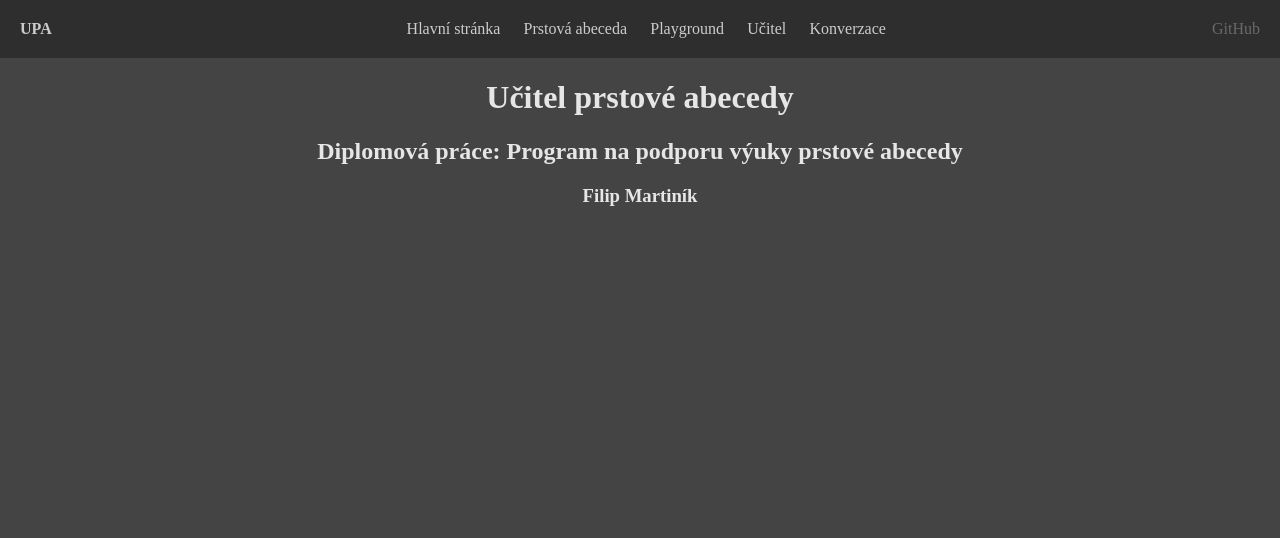
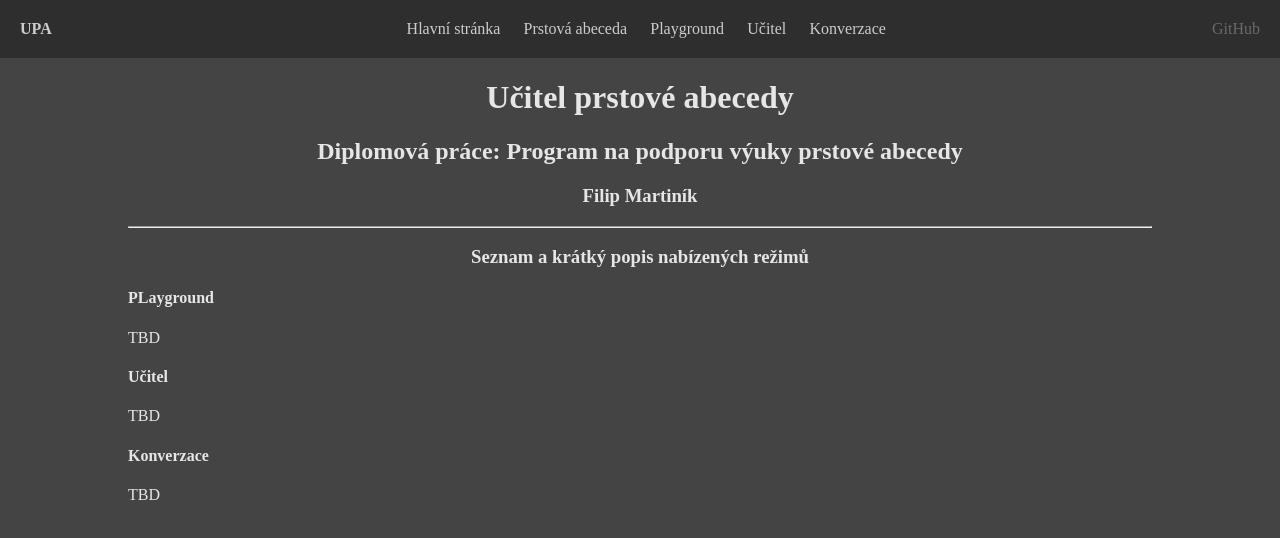
Before and after one commit to martinikf/UPA, a SvelteKit app: page / in a window 1280 px wide. Shown: the top 538 px of the page. Built offline with nearby package versions, Linux system fonts and the light colour scheme.

Commit message:
Wording, cleanup

```diff
--- a/src/lib/CSLR/Models/LetterBlock.ts
+++ /dev/null
@@ -1,3 +0,0 @@
-export class LetterBlock {
-	constructor() {}
-}
--- a/src/routes/+page.svelte
+++ b/src/routes/+page.svelte
@@ -1,9 +1,23 @@
 <script lang="ts">
 </script>
 
-<h1>Učitel prstové abecedy</h1>
-<h2>Diplomová práce: Program na podporu výuky prstové abecedy</h2>
-<h3>Filip Martiník</h3>
+<main>
+	<h1>Učitel prstové abecedy</h1>
+	<h2>Diplomová práce: Program na podporu výuky prstové abecedy</h2>
+	<h3>Filip Martiník</h3>
+
+	<hr>
+	<h3>Seznam a krátký popis nabízených režimů</h3>
+	<h4>PLayground</h4>
+	<p>TBD</p>
+
+	<h4>Učitel</h4>
+	<p>TBD</p>
+
+	<h4>Konverzace</h4>
+	<p>TBD</p>
+</main>
+
 
 <style>
 	:global(body) {
@@ -15,4 +29,9 @@
 	h3 {
 		text-align: center;
 	}
+
+	main{
+		width: 80%;
+		margin: auto;
+	}
 </style>
--- a/src/routes/conversation/+page.svelte
+++ b/src/routes/conversation/+page.svelte
@@ -25,7 +25,7 @@
 
 	let systemPrompt = `You are a conversation assistant. Follow these rules:
 	1. Answer in a language based on language in which was the previous message written.
-	2. Your responses must be of maximum length of one sentence (around 10 words).
+	2. Your responses must be of maximum length of one sentence (around 6 words).
 	3. Focus on clear, simple communication, go straight to the point.
 	4. Keep the user engaged, continue in the conversation, bring new ideas, ask questions.`
 
@@ -106,7 +106,6 @@
 		str = "";
 		parsed = "";
 	}
-
 
 	async function sendPrompt(txt : string) {
 		chatHistory = [
@@ -306,6 +305,7 @@
 <!-- Attach the event listener to the window -->
 <svelte:window on:keydown={handleKeyPress} />
 
+<main>
 	<p class="text_input_display">
 		Rozpoznaný vstup: {parsed}
 	</p>
@@ -324,7 +324,7 @@
 			<div class="controls__flow column">
 				<button on:click={send}>Odeslat zprávu</button>
 				<button on:click={reset}>Odstranit aktuální zprávu</button>
-			<button on:click={resetChat}>Restartovat histori konverzace.</button>
+				<button on:click={resetChat}>Restartovat histori konverzace</button>
 				<div>
 					<label for="show_chat">Zobrazit přehrávaný znak: </label>
 					<input type="checkbox" id="show_chat" bind:checked={showLetter} />
@@ -340,10 +340,11 @@
 			<!-- AI API settings -->
 			<div class="controls__api column">
 				<div>
-				<label for="use_openAi">Use OpenAI: </label>
+					<label for="use_openAi">Use OpenAI API: </label>
 					<input id="use_openAi" type="checkbox" bind:checked={useOpenAi} />
 				</div>
 				{#if useOpenAi}
+					<span>OpenAI API settings</span>
 					<label for="model_name">Model name</label>
 					<input id="model_name" type="text" bind:value={modelNameOpenAI} />
 
@@ -353,6 +354,8 @@
 					<label for="api_key">OpenAI API key:</label>
 					<input id="api_key" type="text" bind:value={openAiAPIKey}/>
 				{:else}
+					<span>Ollama API settings</span>
+
 					<label for="model_name">Model name</label>
 					<input id="model_name" type="text" bind:value={modelNameOllama} />
 
@@ -398,9 +401,11 @@
 		</div>
 
 	</div>
+</main>
 
 <hr>
-<h3>Jak používat tento režim</h3>
+<h3> TBD - Jak používat tento režim</h3>
+
 Obecné informace
 <ul>
 	<li>Kvalita odpovědí velmi závisí na použitém LLM. Menší/nenáročné modely nemusí rozumět českému jazyku, obzvlášt při nedokonalém vstupu dat.</li>
@@ -414,15 +419,25 @@ Klávesové zkratky
 	<li>Backspace - smaže poslední registrovaný znak</li>
 </ul>
 
-<h3>Jak zprovoznit ollama API k funkčnosti tohoto režimu:</h3>
+<h3>Ollama API</h3>
 SET OLLAMA_ORIGINS='*'
 
-<h3>Jak použít nekompatibilní API:</h3>
+<h3>OpenAI API</h3>
+TBD
+
+<h3>Nekompatibilní API</h3>
 <p>
 	Pro programátory, ve zdrojovém kodu naleznete podobu API dotazů. Poté stačí naprogramovat Adaptér - překládající dotazy pro Vaši API.
 	<a href="https://github.com/martinikf/UPA/blob/main/src/routes/conversation/%2Bpage.svelte">Zdrojový kod</a>
 </p>
+
 <style>
+	main{
+    width: 80%;
+    max-width: 1600px;
+    margin: auto auto 2rem;
+	}
+
 	.text_input_display{
 		text-align: center;
 	}
--- a/src/routes/learn/+page.svelte
+++ b/src/routes/learn/+page.svelte
@@ -69,8 +69,7 @@
 </script>
 
 <div class="learn">
-	<h2>Režim učitel</h2>
-	<p>Tento režim slouží k postupnému učení prostové abecedy a základních znaků.</p>
+	<h2>Učitel</h2>
 
 	<div class="tabs">
 		<ul>
```
Also changed, not shown: src/lib/CSLR/CSLRProcessor.ts (deleted, +0 -23 lines). Lines whose indentation alone changed are shown as unchanged.
